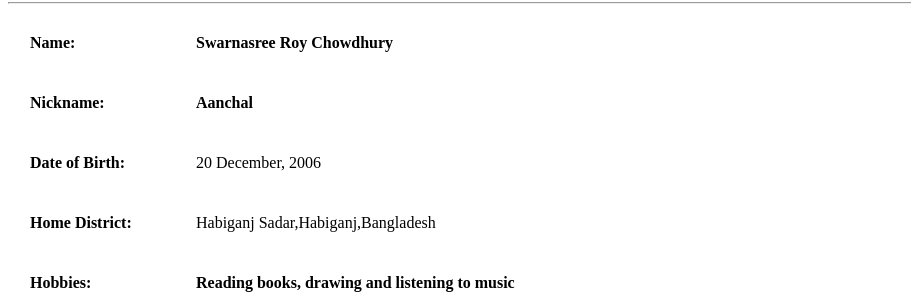
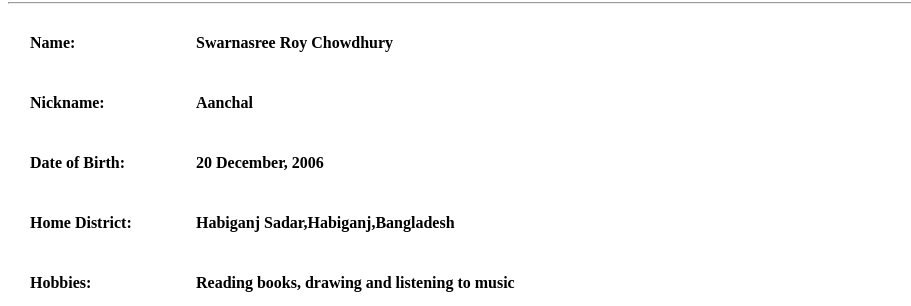
Before and after one commit to SwarnasreeRoyChowdhury/PersonalWebsite, a plain HTML site: page index.html in a window 1280 px wide. Shown: the part 494-800 px from the top of the page, without its empty margins (0-911 px from the left). Drawn offline with Linux system fonts and the light colour scheme.

Commit message:
Update index.html

```diff
--- a/index.html
+++ b/index.html
@@ -21,8 +21,8 @@
 <tr><td><b>Name:</b></td><td><b>Swarnasree Roy Chowdhury
 </b></td></tr>
 <tr><td><b>Nickname:</b></td><td><b>Aanchal</b></td></tr>
-<tr><td><b>Date of Birth:</b></td><td>20 December, 2006</td></tr>
-<tr><td><b>Home District:</b></td><td>Habiganj Sadar,Habiganj,Bangladesh</td></tr>
+<tr><td><b>Date of Birth:</b></td><td> <b>20 December, 2006</b></td></tr>
+<tr><td><b>Home District:</b></td><td> <b> Habiganj Sadar,Habiganj,Bangladesh</b></td></tr>
 <tr><td><b>Hobbies:</b></td><td><b>Reading books, drawing and listening to music</b></td></tr>
 <tr><td><b>Favourite Colour:</b></td><td><b>White</b></td></tr>
 <tr><td><b>Favourite Writer:</b></td><td><b>MD.Zafar Iqbal</b></td></tr>
```
